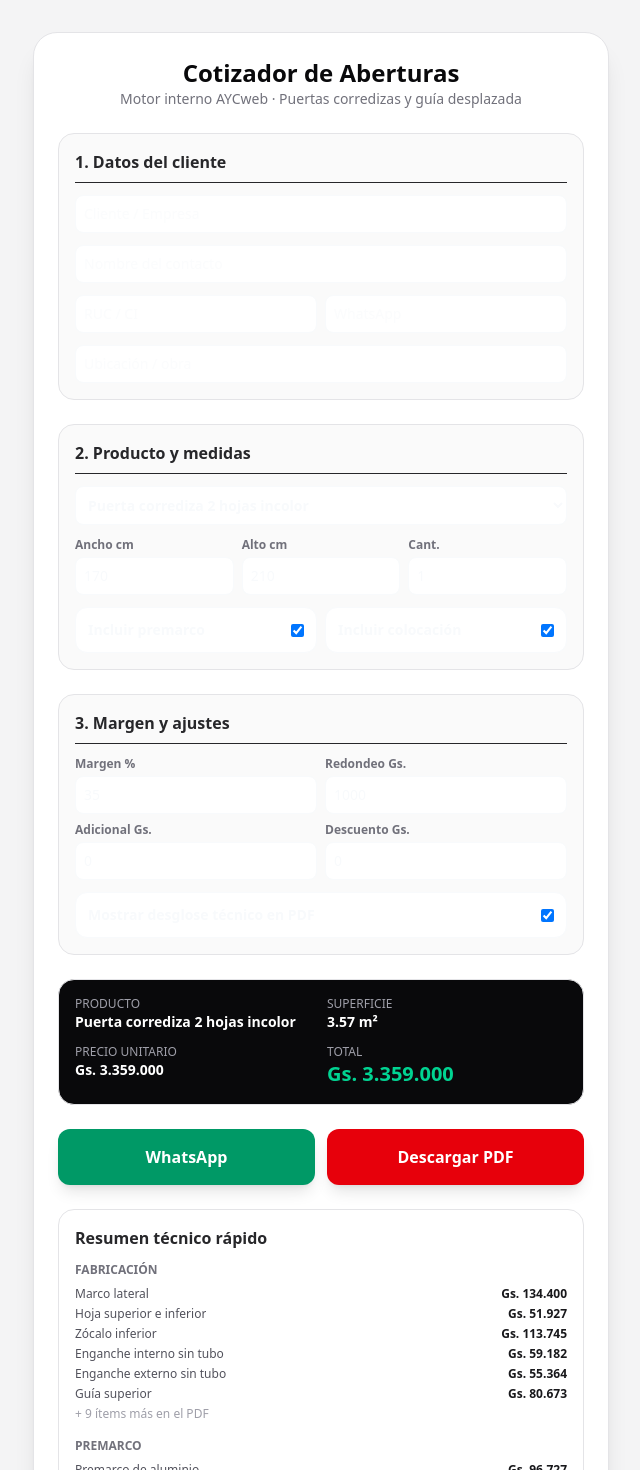
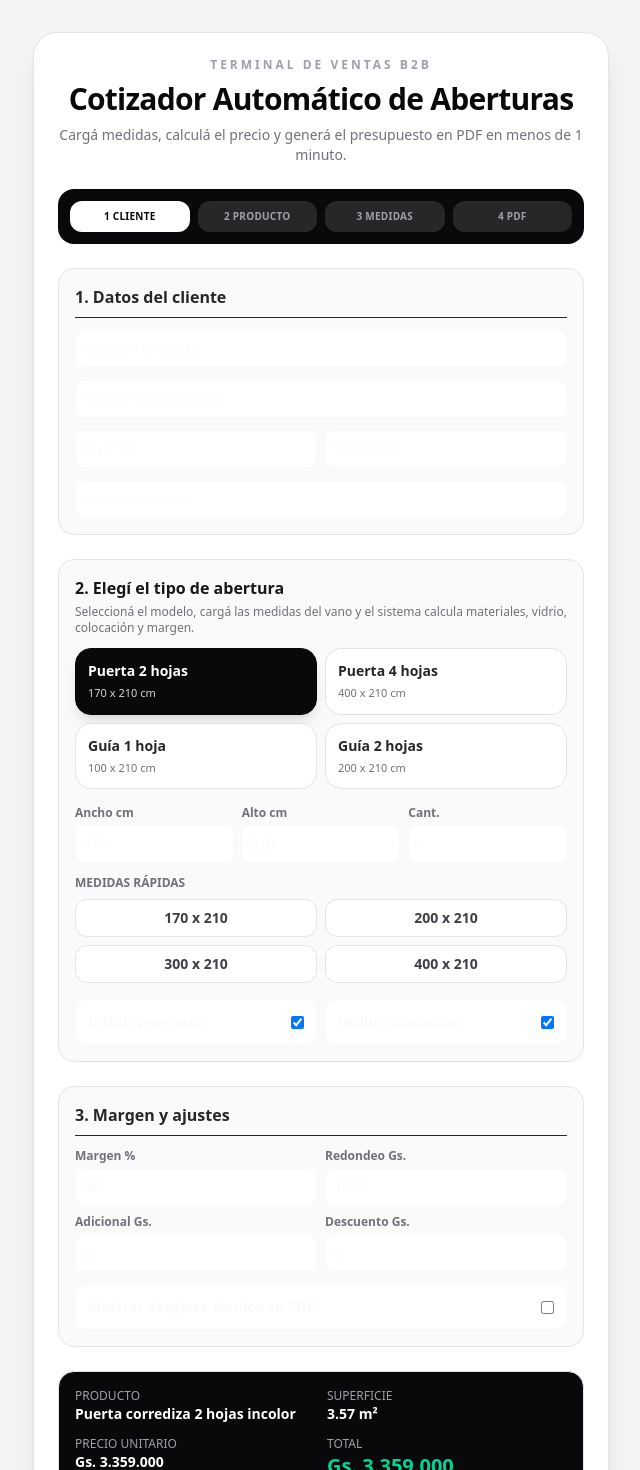
Before and after one commit to oscaramarilla/aycweb, a Next.js app: page /aberturas in a window 1280 px wide. Shown: the top 1470 px of the page, without its empty margins (319-959 px from the left). Built offline with nearby package versions, Linux system fonts and the light colour scheme.

Commit message:
feat: mejorar UX del cotizador de aberturas

```diff
--- a/app/aberturas/page.tsx
+++ b/app/aberturas/page.tsx
@@ -3,7 +3,6 @@
 import { useMemo, useRef, useState } from "react";
 import jsPDF from "jspdf";
 import html2canvas from "html2canvas";
-import { track } from "@vercel/analytics";
 
 type ProductoKey =
   | "puerta_2h_incolor"
@@ -51,6 +50,7 @@ const PRODUCTOS: Record<
   ProductoKey,
   {
     nombre: string;
+    nombreCorto: string;
     anchoDefault: number;
     altoDefault: number;
     descripcion: string;
@@ -58,24 +58,28 @@ const PRODUCTOS: Record<
 > = {
   puerta_2h_incolor: {
     nombre: "Puerta corrediza 2 hojas incolor",
+    nombreCorto: "Puerta 2 hojas",
     anchoDefault: 170,
     altoDefault: 210,
     descripcion: "Sistema corredizo de aluminio con vidrio incolor.",
   },
   puerta_4h_incolor: {
     nombre: "Puerta corrediza 4 hojas incolor",
+    nombreCorto: "Puerta 4 hojas",
     anchoDefault: 400,
     altoDefault: 210,
-    descripcion: "Sistema corredizo de aluminio de mayor apertura con vidrio incolor.",
+    descripcion: "Sistema corredizo de mayor apertura con vidrio incolor.",
   },
   guia_desplazada_1h: {
     nombre: "Puerta guía desplazada 1 hoja",
+    nombreCorto: "Guía 1 hoja",
     anchoDefault: 100,
     altoDefault: 210,
     descripcion: "Sistema de puerta con guía desplazada de una hoja.",
   },
   guia_desplazada_2h: {
     nombre: "Puerta guía desplazada 2 hojas",
+    nombreCorto: "Guía 2 hojas",
     anchoDefault: 200,
     altoDefault: 210,
     descripcion: "Sistema de puerta con guía desplazada de dos hojas.",
@@ -268,7 +272,7 @@ function calcularCotizacion(params: {
   if (incluirColocacion) {
     const factorVidrio = producto === "puerta_2h_incolor" || producto === "puerta_4h_incolor" ? 0.8 : 1;
 
-    subtotalColocacion += agregarItem(items, "Colocación", "Vidrio incolor 8mm", undefined, producto.includes("puerta") ? "m² × 80%" : "m²", m2 * factorVidrio, PRECIOS.vidrioIncolor8mm);
+    subtotalColocacion += agregarItem(items, "Colocación", "Vidrio incolor 8mm", undefined, factorVidrio === 0.8 ? "m² × 80%" : "m²", m2 * factorVidrio, PRECIOS.vidrioIncolor8mm);
     subtotalColocacion += agregarItem(items, "Colocación", "Ferretería", undefined, "1 unidad", 1, PRECIOS.ferreteria);
     subtotalColocacion += agregarItem(items, "Colocación", "Silicona", undefined, "m² / 1.6", m2 / 1.6, PRECIOS.silicona);
 
@@ -283,7 +287,7 @@ function calcularCotizacion(params: {
     }
   }
 
-  const costoUnitario = subtotalFabricacion + subtotalPremarco + subtotalColocacion + adicionalGs - descuentoGs;
+  const costoUnitario = Math.max(0, subtotalFabricacion + subtotalPremarco + subtotalColocacion + adicionalGs - descuentoGs);
   const margenGs = costoUnitario * (margenPorcentaje / 100);
   const precioVentaUnitario = costoUnitario + margenGs;
   const precioVentaRedondeado = redondear(precioVentaUnitario, redondeo);
@@ -330,7 +334,7 @@ export default function PresupuestoAberturasPage() {
   const [incluirColocacion, setIncluirColocacion] = useState(true);
   const [descuentoGs, setDescuentoGs] = useState(0);
   const [adicionalGs, setAdicionalGs] = useState(0);
-  const [mostrarDesglose, setMostrarDesglose] = useState(true);
+  const [mostrarDesglose, setMostrarDesglose] = useState(false);
 
   const resultado = useMemo(() => {
     return calcularCotizacion({
@@ -358,6 +362,8 @@ export default function PresupuestoAberturasPage() {
     adicionalGs,
   ]);
 
+  const formularioValido = ancho > 0 && alto > 0 && cantidad > 0;
+
   const cambiarProducto = (nuevoProducto: ProductoKey) => {
     setProducto(nuevoProducto);
     setAncho(PRODUCTOS[nuevoProducto].anchoDefault);
@@ -371,7 +377,7 @@ export default function PresupuestoAberturasPage() {
   };
 
   const generarPDF = async () => {
-    if (!pdfRef.current) return;
+    if (!pdfRef.current || !formularioValido) return;
 
     setCargando(true);
 
@@ -393,7 +399,7 @@ export default function PresupuestoAberturasPage() {
       pdf.addImage(imgData, "JPEG", 0, 0, pdfWidth, pdfHeight);
       pdf.save(`Presupuesto_Aberturas_${cliente.nombre || "Cliente"}.pdf`);
 
-      track("Cotizacion_Aberturas_Generada", {
+      console.log("Cotizacion_Aberturas_Generada", {
         producto: resultado.productoNombre,
         total_gs: resultado.totalGeneral,
         m2: resultado.m2,
@@ -408,6 +414,8 @@ export default function PresupuestoAberturasPage() {
   };
 
   const abrirWhatsApp = () => {
+    if (!formularioValido) return;
+
     const telefono = cliente.telefono.replace(/\D/g, "");
 
     const mensaje = encodeURIComponent(
@@ -429,15 +437,15 @@ export default function PresupuestoAberturasPage() {
     window.open(url, "_blank");
   };
 
-  const itemsPorCategoria = {
-    Fabricación: resultado.items.filter((item) => item.categoria === "Fabricación"),
-    Premarco: resultado.items.filter((item) => item.categoria === "Premarco"),
-    Colocación: resultado.items.filter((item) => item.categoria === "Colocación"),
-  };
+  const medidasRapidas = [
+    { label: "170 x 210", ancho: 170, alto: 210 },
+    { label: "200 x 210", ancho: 200, alto: 210 },
+    { label: "300 x 210", ancho: 300, alto: 210 },
+    { label: "400 x 210", ancho: 400, alto: 210 },
+  ];
 
   return (
     <div className="relative min-h-screen w-full overflow-hidden bg-zinc-100 font-sans">
-      {/* DOCUMENTO A4 PARA PDF */}
       <div className="absolute left-0 top-0 z-0 flex w-full justify-center pointer-events-none">
         <div
           ref={pdfRef}
@@ -466,45 +474,23 @@ export default function PresupuestoAberturasPage() {
           <div className="mb-6 rounded-xl border border-[#e5e7eb] bg-[#f9fafb] p-4">
             <h3 className="mb-2 text-xs font-black uppercase text-[#111827]">Preparado para:</h3>
             <div className="grid grid-cols-2 gap-2 text-sm">
-              <p>
-                <span className="font-bold">Cliente:</span> {cliente.nombre || "___________________"}
-              </p>
-              <p>
-                <span className="font-bold">RUC/CI:</span> {cliente.ruc || "___________________"}
-              </p>
-              <p>
-                <span className="font-bold">Contacto:</span> {cliente.contacto || "___________________"}
-              </p>
-              <p>
-                <span className="font-bold">Teléfono:</span> {cliente.telefono || "___________________"}
-              </p>
-              <p className="col-span-2">
-                <span className="font-bold">Ubicación/obra:</span> {cliente.ubicacion || "___________________"}
-              </p>
+              <p><span className="font-bold">Cliente:</span> {cliente.nombre || "___________________"}</p>
+              <p><span className="font-bold">RUC/CI:</span> {cliente.ruc || "___________________"}</p>
+              <p><span className="font-bold">Contacto:</span> {cliente.contacto || "___________________"}</p>
+              <p><span className="font-bold">Teléfono:</span> {cliente.telefono || "___________________"}</p>
+              <p className="col-span-2"><span className="font-bold">Ubicación/obra:</span> {cliente.ubicacion || "___________________"}</p>
             </div>
           </div>
 
           <div className="mb-6 rounded-xl border border-[#e5e7eb] p-4">
             <h3 className="mb-2 text-xs font-black uppercase text-[#111827]">Detalle del trabajo:</h3>
             <div className="grid grid-cols-2 gap-2 text-sm">
-              <p>
-                <span className="font-bold">Producto:</span> {resultado.productoNombre}
-              </p>
-              <p>
-                <span className="font-bold">Cantidad:</span> {resultado.cantidad}
-              </p>
-              <p>
-                <span className="font-bold">Medidas:</span> {resultado.ancho} x {resultado.alto} cm
-              </p>
-              <p>
-                <span className="font-bold">Superficie:</span> {resultado.m2.toFixed(2)} m²
-              </p>
-              <p>
-                <span className="font-bold">Premarco:</span> {incluirPremarco ? "Incluido" : "No incluido"}
-              </p>
-              <p>
-                <span className="font-bold">Colocación:</span> {incluirColocacion ? "Incluida" : "No incluida"}
-              </p>
+              <p><span className="font-bold">Producto:</span> {resultado.productoNombre}</p>
+              <p><span className="font-bold">Cantidad:</span> {resultado.cantidad}</p>
+              <p><span className="font-bold">Medidas:</span> {resultado.ancho} x {resultado.alto} cm</p>
+              <p><span className="font-bold">Superficie:</span> {resultado.m2.toFixed(2)} m²</p>
+              <p><span className="font-bold">Premarco:</span> {incluirPremarco ? "Incluido" : "No incluido"}</p>
+              <p><span className="font-bold">Colocación:</span> {incluirColocacion ? "Incluida" : "No incluida"}</p>
             </div>
           </div>
 
@@ -512,7 +498,7 @@ export default function PresupuestoAberturasPage() {
             <thead>
               <tr className="bg-[#111827] text-left text-[#ffffff]">
                 <th className="rounded-tl-lg p-3">Concepto</th>
-                <th className="p-3 text-right">Subtotal</th>
+                <th className="rounded-tr-lg p-3 text-right">Subtotal</th>
               </tr>
             </thead>
             <tbody>
@@ -542,7 +528,9 @@ export default function PresupuestoAberturasPage() {
 
           {mostrarDesglose && (
             <div className="mb-8">
-              <h3 className="mb-3 text-sm font-black uppercase tracking-widest text-[#111827]">Desglose técnico interno</h3>
+              <h3 className="mb-3 text-sm font-black uppercase tracking-widest text-[#111827]">
+                Desglose técnico interno
+              </h3>
               <table className="w-full text-[10px]">
                 <thead>
                   <tr className="bg-[#e5e7eb] text-left">
@@ -595,12 +583,25 @@ export default function PresupuestoAberturasPage() {
         </div>
       </div>
 
-      {/* PANEL DE CONTROL */}
       <div className="relative z-10 flex min-h-screen w-full justify-center bg-zinc-100 p-4 pb-32 md:p-8">
         <div className="flex h-fit w-full max-w-xl flex-col gap-6 rounded-3xl border border-zinc-200 bg-white p-6 shadow-xl">
           <div className="text-center">
-            <h2 className="text-2xl font-black text-zinc-950">Cotizador de Aberturas</h2>
-            <p className="text-sm text-zinc-500">Motor interno AYCweb · Puertas corredizas y guía desplazada</p>
+            <p className="mb-2 text-xs font-black uppercase tracking-[0.25em] text-zinc-400">
+              Terminal de ventas B2B
+            </p>
+            <h2 className="text-3xl font-black tracking-tight text-zinc-950">
+              Cotizador Automático de Aberturas
+            </h2>
+            <p className="mt-2 text-sm text-zinc-500">
+              Cargá medidas, calculá el precio y generá el presupuesto en PDF en menos de 1 minuto.
+            </p>
+          </div>
+
+          <div className="grid grid-cols-4 gap-2 rounded-2xl bg-zinc-950 p-3 text-center text-[10px] font-black uppercase tracking-wide text-zinc-400">
+            <div className="rounded-xl bg-white px-2 py-2 text-zinc-950">1 Cliente</div>
+            <div className="rounded-xl bg-zinc-800 px-2 py-2">2 Producto</div>
+            <div className="rounded-xl bg-zinc-800 px-2 py-2">3 Medidas</div>
+            <div className="rounded-xl bg-zinc-800 px-2 py-2">4 PDF</div>
           </div>
 
           <div className="rounded-2xl border border-zinc-200 bg-zinc-50 p-4">
@@ -652,22 +653,36 @@ export default function PresupuestoAberturasPage() {
           </div>
 
           <div className="rounded-2xl border border-zinc-200 bg-zinc-50 p-4">
-            <h3 className="mb-3 border-b pb-2 font-bold text-zinc-800">2. Producto y medidas</h3>
+            <h3 className="mb-1 font-black text-zinc-900">2. Elegí el tipo de abertura</h3>
+            <p className="mb-3 text-xs text-zinc-500">
+              Seleccioná el modelo, cargá las medidas del vano y el sistema calcula materiales, vidrio, colocación y margen.
+            </p>
 
-            <div className="space-y-3">
-              <select
-                value={producto}
-                onChange={(e) => cambiarProducto(e.target.value as ProductoKey)}
-                className="w-full rounded-lg border bg-white p-2 text-sm font-semibold"
+            <div className="grid grid-cols-2 gap-2">
+              {(Object.entries(PRODUCTOS) as [ProductoKey, (typeof PRODUCTOS)[ProductoKey]][]).map(([key, item]) => {
+                const activo = producto === key;
+
+                return (
+                  <button
+                    key={key}
+                    type="button"
+                    onClick={() => cambiarProducto(key)}
+                    className={`rounded-2xl border p-3 text-left transition active:scale-[0.98] ${
+                      activo
+                        ? "border-zinc-950 bg-zinc-950 text-white shadow-lg"
+                        : "border-zinc-200 bg-white text-zinc-800 hover:border-zinc-400"
+                    }`}
                   >
-                {Object.entries(PRODUCTOS).map(([key, item]) => (
-                  <option key={key} value={key}>
-                    {item.nombre}
-                  </option>
-                ))}
-              </select>
+                    <p className="text-sm font-black">{item.nombreCorto}</p>
+                    <p className={`mt-1 text-[11px] ${activo ? "text-zinc-300" : "text-zinc-500"}`}>
+                      {item.anchoDefault} x {item.altoDefault} cm
+                    </p>
+                  </button>
+                );
+              })}
+            </div>
 
-              <div className="grid grid-cols-3 gap-2">
+            <div className="mt-4 grid grid-cols-3 gap-2">
               <div>
                 <label className="mb-1 block text-xs font-bold text-zinc-500">Ancho cm</label>
                 <input
@@ -700,7 +715,26 @@ export default function PresupuestoAberturasPage() {
               </div>
             </div>
 
+            <div className="mt-3">
+              <p className="mb-2 text-xs font-bold uppercase text-zinc-500">Medidas rápidas</p>
               <div className="grid grid-cols-2 gap-2">
+                {medidasRapidas.map((medida) => (
+                  <button
+                    key={medida.label}
+                    type="button"
+                    onClick={() => {
+                      setAncho(medida.ancho);
+                      setAlto(medida.alto);
+                    }}
+                    className="rounded-xl border border-zinc-200 bg-white px-3 py-2 text-sm font-bold text-zinc-700 hover:border-zinc-900 hover:bg-zinc-100"
+                  >
+                    {medida.label}
+                  </button>
+                ))}
+              </div>
+            </div>
+
+            <div className="mt-4 grid grid-cols-2 gap-2">
               <label className="flex items-center justify-between rounded-xl border bg-white p-3 text-sm font-semibold">
                 Incluir premarco
                 <input
@@ -718,7 +752,6 @@ export default function PresupuestoAberturasPage() {
                   onChange={(e) => setIncluirColocacion(e.target.checked)}
                 />
               </label>
-              </div>
             </div>
           </div>
 
@@ -777,6 +810,12 @@ export default function PresupuestoAberturasPage() {
             </label>
           </div>
 
+          {!formularioValido && (
+            <div className="rounded-xl border border-red-200 bg-red-50 p-3 text-sm font-bold text-red-700">
+              Revisá las medidas y la cantidad. No pueden estar en cero.
+            </div>
+          )}
+
           <div className="rounded-2xl border border-zinc-200 bg-zinc-950 p-4 text-white">
             <div className="grid grid-cols-2 gap-3 text-sm">
               <div>
@@ -803,18 +842,19 @@ export default function PresupuestoAberturasPage() {
 
           <div className="flex gap-3">
             <button
-              onClick={abrirWhatsApp}
-              className="w-1/2 rounded-xl bg-emerald-600 py-4 font-black text-white shadow-lg transition hover:bg-emerald-700 active:scale-95"
+              onClick={generarPDF}
+              disabled={cargando || !formularioValido}
+              className="w-1/2 rounded-xl bg-zinc-950 py-4 font-black text-white shadow-lg transition hover:bg-zinc-800 disabled:bg-zinc-400 active:scale-95"
             >
-              WhatsApp
+              {cargando ? "Generando..." : "Descargar PDF"}
             </button>
 
             <button
-              onClick={generarPDF}
-              disabled={cargando}
-              className="w-1/2 rounded-xl bg-red-600 py-4 font-black text-white shadow-lg transition hover:bg-red-700 disabled:bg-zinc-400 active:scale-95"
+              onClick={abrirWhatsApp}
+              disabled={!formularioValido}
+              className="w-1/2 rounded-xl bg-emerald-600 py-4 font-black text-white shadow-lg transition hover:bg-emerald-700 disabled:bg-zinc-400 active:scale-95"
             >
-              {cargando ? "Generando..." : "Descargar PDF"}
+              Enviar WhatsApp
             </button>
           </div>
 
@@ -822,7 +862,7 @@ export default function PresupuestoAberturasPage() {
             <h3 className="mb-3 font-bold text-zinc-800">Resumen técnico rápido</h3>
 
             {(["Fabricación", "Premarco", "Colocación"] as const).map((categoria) => {
-              const items = itemsPorCategoria[categoria];
+              const items = resultado.items.filter((item) => item.categoria === categoria);
 
               if (!items.length) return null;
 
@@ -848,6 +888,31 @@ export default function PresupuestoAberturasPage() {
           </div>
         </div>
       </div>
+
+      <div className="fixed bottom-0 left-0 right-0 z-50 border-t border-zinc-200 bg-white/95 p-3 shadow-2xl backdrop-blur md:hidden">
+        <div className="mx-auto flex max-w-xl items-center gap-3">
+          <div className="flex-1">
+            <p className="text-xs font-bold uppercase text-zinc-500">Total</p>
+            <p className="text-xl font-black text-zinc-950">{moneda(resultado.totalGeneral)}</p>
+          </div>
+
+          <button
+            onClick={generarPDF}
+            disabled={cargando || !formularioValido}
+            className="rounded-xl bg-zinc-950 px-4 py-3 text-sm font-black text-white disabled:bg-zinc-400"
+          >
+            PDF
+          </button>
+
+          <button
+            onClick={abrirWhatsApp}
+            disabled={!formularioValido}
+            className="rounded-xl bg-emerald-600 px-4 py-3 text-sm font-black text-white disabled:bg-zinc-400"
+          >
+            WhatsApp
+          </button>
+        </div>
+      </div>
     </div>
   );
 }
```
Lines whose indentation alone changed are shown as unchanged.
